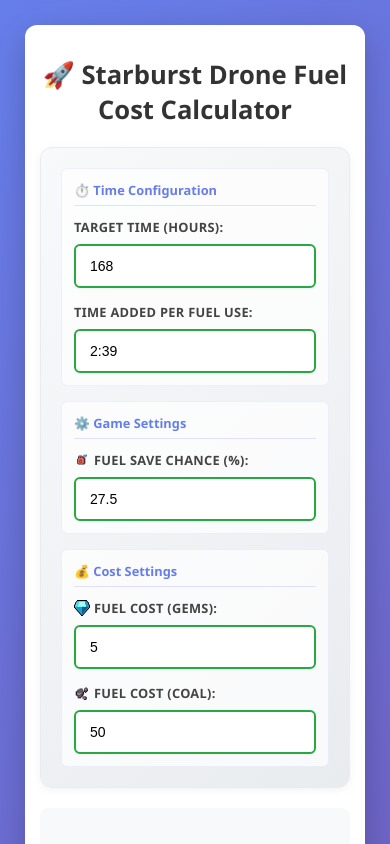
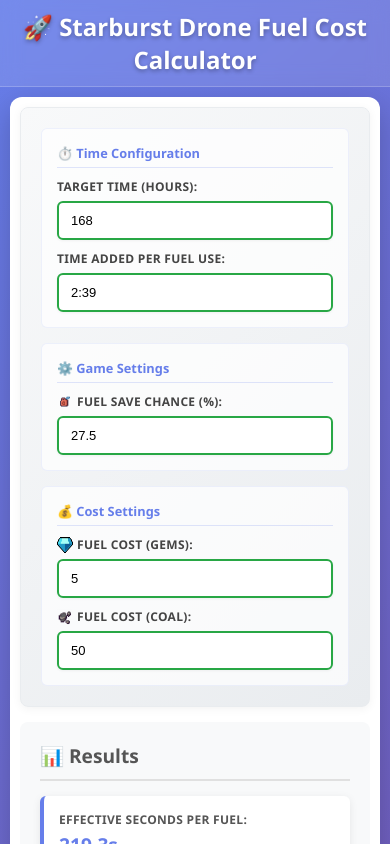
Before and after one commit to yairgueta/starburst-drone-calculator, a plain HTML site: page public/index.html in a window 390 px wide. Shown: the top 844 px of the page. Drawn offline with nearby package versions, Linux system fonts and the light colour scheme.

Commit message:
Update index.html and style.css based on latest changes

```diff
--- a/public/index.html
+++ b/public/index.html
@@ -9,9 +9,11 @@
   <link rel="stylesheet" href="../src/style.css" />
 </head>
 <body>
+  <div class="page-header">
+    <h1>🚀 Starburst Drone Fuel Cost Calculator</h1>
+  </div>
+
   <div class="container">
-    <h1>🚀 Starburst Drone Fuel Cost Calculator</h1>
-
     <div class="main-layout">
       <div class="input-section">
       <div class="input-subsection">
--- a/src/style.css
+++ b/src/style.css
@@ -6,39 +6,48 @@
 body {
   font-family: 'Segoe UI', Tahoma, Geneva, Verdana, sans-serif;
   margin: 0;
-  padding: 20px;
+  padding: 0;
   background: linear-gradient(135deg, #667eea 0%, #764ba2 100%);
   min-height: 100vh;
 }
 
+.page-header {
+  text-align: center;
+  padding: 20px;
+  background: rgba(255, 255, 255, 0.1);
+  backdrop-filter: blur(10px);
+  border-bottom: 1px solid rgba(255, 255, 255, 0.2);
+}
+
+.page-header h1 {
+  margin: 0;
+  color: white;
+  font-size: 2.2em;
+  font-weight: 600;
+  text-shadow: 0 2px 4px rgba(0, 0, 0, 0.3);
+}
+
 .container {
   background: white;
-  padding: 20px;
-  max-width: 1400px;
-  margin: auto;
+  max-width: 1200px;
+  margin: 30px auto 50px auto;
   border-radius: 12px;
   box-shadow: 0 10px 30px rgba(0, 0, 0, 0.2);
-  min-height: calc(100vh - 40px);
+  overflow: hidden;
 }
 
 .main-layout {
   display: grid;
-  grid-template-columns: 300px 1fr;
+  grid-template-columns: 280px 1fr;
   grid-template-rows: auto 1fr;
   gap: 20px;
-  height: calc(100vh - 120px);
+  padding: 20px;
+  height: 600px;
   grid-template-areas:
     "sidebar results"
     "sidebar charts";
 }
 
-h1 {
-  text-align: center;
-  color: #333;
-  margin-bottom: 30px;
-  font-size: 2.2em;
-  font-weight: 600;
-}
 
 h3 {
   color: #555;
@@ -52,17 +61,16 @@ h3 {
   grid-area: sidebar;
   background: linear-gradient(135deg, #f8f9fa 0%, #e9ecef 100%);
   padding: 20px;
-  border-radius: 12px;
+  border-radius: 8px;
   box-shadow: 0 2px 10px rgba(0, 0, 0, 0.05);
   border: 1px solid #e9ecef;
-  height: fit-content;
-  max-height: calc(100vh - 120px);
   overflow-y: auto;
+  height: 100%;
 }
 
 .input-subsection {
-  margin-bottom: 20px;
-  padding: 15px;
+  margin-bottom: 15px;
+  padding: 12px;
   background: rgba(255, 255, 255, 0.7);
   border-radius: 6px;
   border: 1px solid rgba(102, 126, 234, 0.1);
@@ -73,22 +81,21 @@ h3 {
 }
 
 .subsection-title {
-  margin: 0 0 12px 0;
-  font-size: 0.85em;
+  margin: 0 0 10px 0;
+  font-size: 0.8em;
   font-weight: 600;
   color: #667eea;
   display: flex;
   align-items: center;
-  gap: 6px;
-  padding-bottom: 6px;
+  gap: 5px;
+  padding-bottom: 5px;
   border-bottom: 1px solid rgba(102, 126, 234, 0.2);
 }
 
 .input-row {
   display: flex;
   flex-direction: column;
-  gap: 15px;
-  margin-bottom: 10px;
+  gap: 10px;
 }
 
 .input-row:last-child {
@@ -101,10 +108,10 @@ h3 {
 
 .input-group label {
   display: block;
-  margin-bottom: 8px;
+  margin-bottom: 6px;
   font-weight: 600;
   color: #444;
-  font-size: 0.8em;
+  font-size: 0.75em;
   text-transform: uppercase;
   letter-spacing: 0.3px;
   display: flex;
@@ -114,10 +121,10 @@ h3 {
 
 .input-group input {
   width: 100%;
-  padding: 12px 14px;
+  padding: 10px 12px;
   border: 2px solid #e1e5e9;
   border-radius: 6px;
-  font-size: 14px;
+  font-size: 13px;
   font-weight: 500;
   background: white;
   transition: all 0.3s ease;
@@ -172,8 +179,8 @@ h3 {
 }
 
 .results-section h3 {
-  margin-bottom: 15px;
-  font-size: 1.1em;
+  margin: 0 0 15px 0;
+  font-size: 1.2em;
 }
 
 .results-grid {
@@ -230,12 +237,13 @@ h3 {
   border-radius: 8px;
   display: flex;
   flex-direction: column;
-  min-height: 0;
+  height: 100%;
 }
 
 .charts-section h3 {
-  margin-bottom: 15px;
+  margin: 0 0 15px 0;
   font-size: 1.2em;
+  flex-shrink: 0;
 }
 
 .charts-container {
@@ -258,13 +266,20 @@ h3 {
 
 .chart-container canvas {
   flex: 1;
-  min-height: 0;
-  max-width: 100%;
+  min-height: 0 !important;
+  max-width: 100% !important;
+  height: auto !important;
 }
 
 @media (max-width: 1200px) {
+  .container {
+    max-width: 1000px;
+    margin: 20px auto;
+  }
+
   .main-layout {
-    grid-template-columns: 280px 1fr;
+    grid-template-columns: 260px 1fr;
+    height: 550px;
   }
 
   .charts-container {
@@ -274,10 +289,17 @@ h3 {
 }
 
 @media (max-width: 768px) {
+  .page-header {
+    padding: 15px;
+  }
+
+  .page-header h1 {
+    font-size: 1.8em;
+  }
+
   .container {
-    padding: 15px;
-    margin: 5px;
-    min-height: calc(100vh - 10px);
+    margin: 15px;
+    max-width: none;
   }
 
   .main-layout {
@@ -287,58 +309,52 @@ h3 {
       "sidebar"
       "results"
       "charts";
+    padding: 15px;
+    gap: 15px;
     height: auto;
+    min-height: 500px;
   }
 
   .input-section {
-    max-height: none;
     height: auto;
+    overflow-y: visible;
   }
 
   .input-subsection {
-    padding: 12px;
+    padding: 15px;
     margin-bottom: 15px;
-  }
-
-  .subsection-title {
-    font-size: 0.8em;
-  }
-
-  h1 {
-    font-size: 1.6em;
-    margin-bottom: 20px;
   }
 
   .results-grid {
     grid-template-columns: 1fr;
-    gap: 15px;
-  }
-
-  .result-value {
-    font-size: 1.2em;
+    gap: 12px;
   }
 
   .charts-container {
     grid-template-columns: 1fr;
-    grid-template-rows: 300px 300px;
+    grid-template-rows: 250px 250px;
+    gap: 15px;
   }
 }
 
 @media (max-width: 480px) {
-  .results-grid {
-    grid-template-columns: 1fr;
+  .page-header {
+    padding: 10px;
   }
 
-  .result-item {
-    padding: 15px;
-    min-height: 70px;
+  .page-header h1 {
+    font-size: 1.5em;
   }
 
-  .result-label {
-    font-size: 0.8em;
+  .container {
+    margin: 10px;
   }
 
-  .result-value {
-    font-size: 1.1em;
+  .main-layout {
+    padding: 10px;
+  }
+
+  .charts-container {
+    grid-template-rows: 200px 200px;
   }
 }
```
